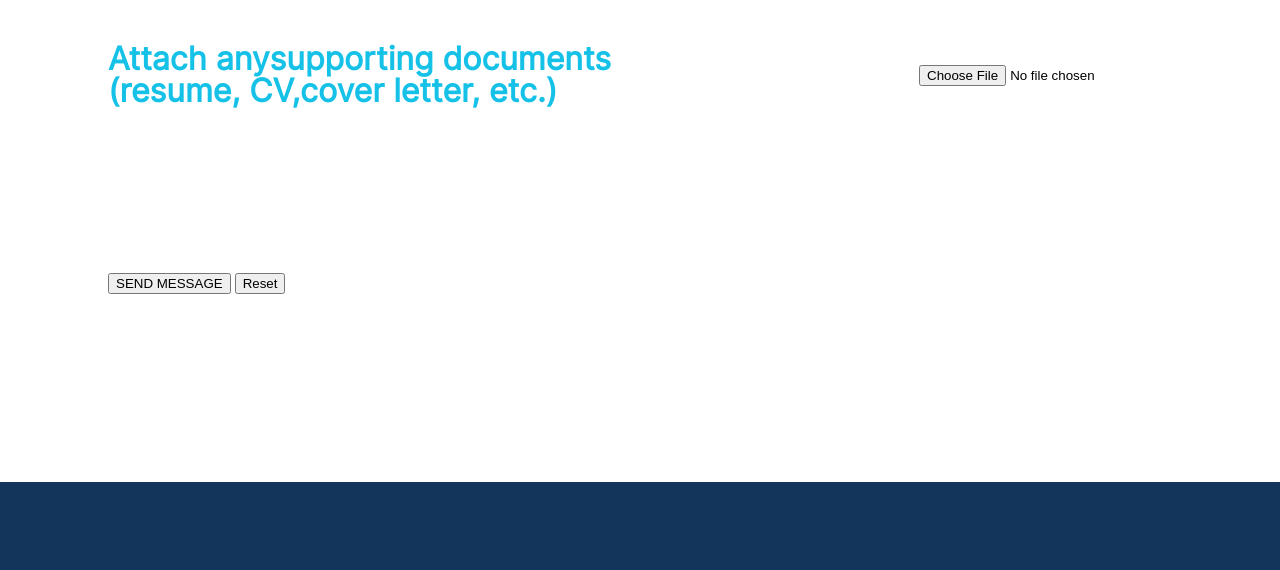
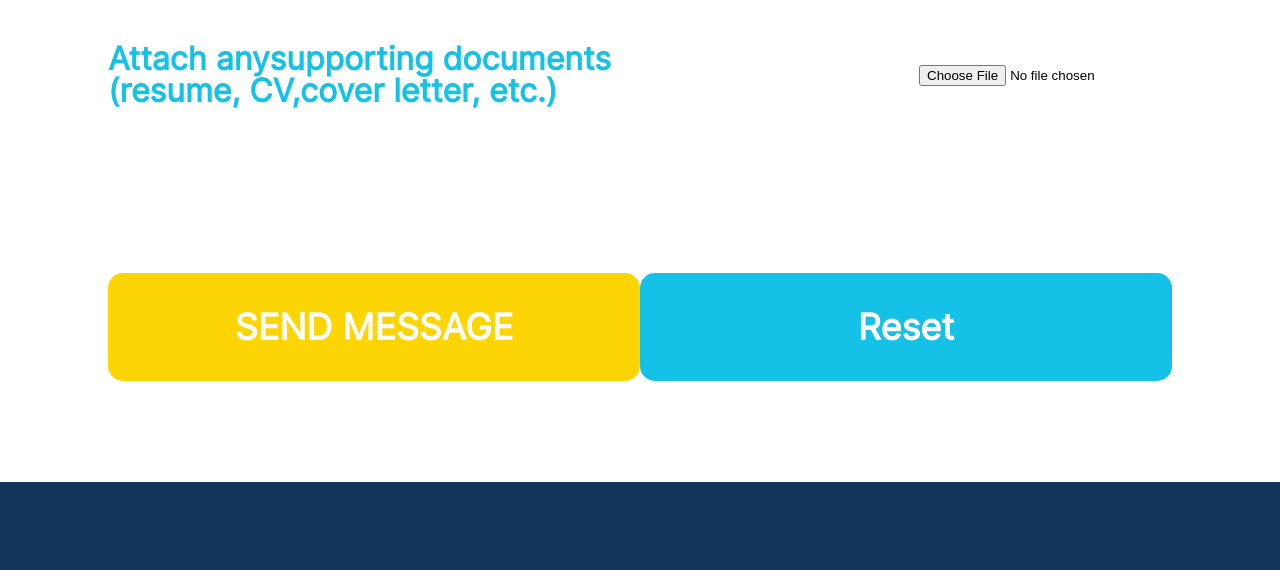
Before and after one commit to Mamphoria/Homework_11, a plain HTML site: page contact.html in a window 1280 px wide. Shown: the part 1362-1932 px from the top of the page. Drawn offline with Linux system fonts and the light colour scheme.

Commit message:
finished

```diff
--- a/css/style.css
+++ b/css/style.css
@@ -188,6 +188,45 @@ input[type="checkbox"]{
     height: 61px;
 }
 
+.buttons{
+    display: flex;
+    justify-content: space-between;
+    align-items: center;
+}
+
+button[type="submit"]{
+    width: 535px;
+    height: 108px;
+    background-color: #FDD504;
+    border-radius: 15px;
+    border: none;
+    font-family: 'Inter';font-style: normal;
+    color: #ffffff;
+    font-weight: 700;
+    font-size: 2.25rem;
+}
+
+input[type="reset"]{
+    width: 535px;
+    height: 108px;
+    background-color: #15C1E7;
+    border-radius: 15px;
+    border: none;
+    font-family: 'Inter';font-style: normal;
+    color: #ffffff;
+    font-weight: 700;
+    font-size: 2.25rem;
+}
+
+button[type="submit"]:hover{
+    cursor: pointer;
+    background-color: #20e451;
+}
+
+input[type="reset"]:hover{
+    cursor: pointer;
+    background-color: #e83232;
+}
 
 
 
```
